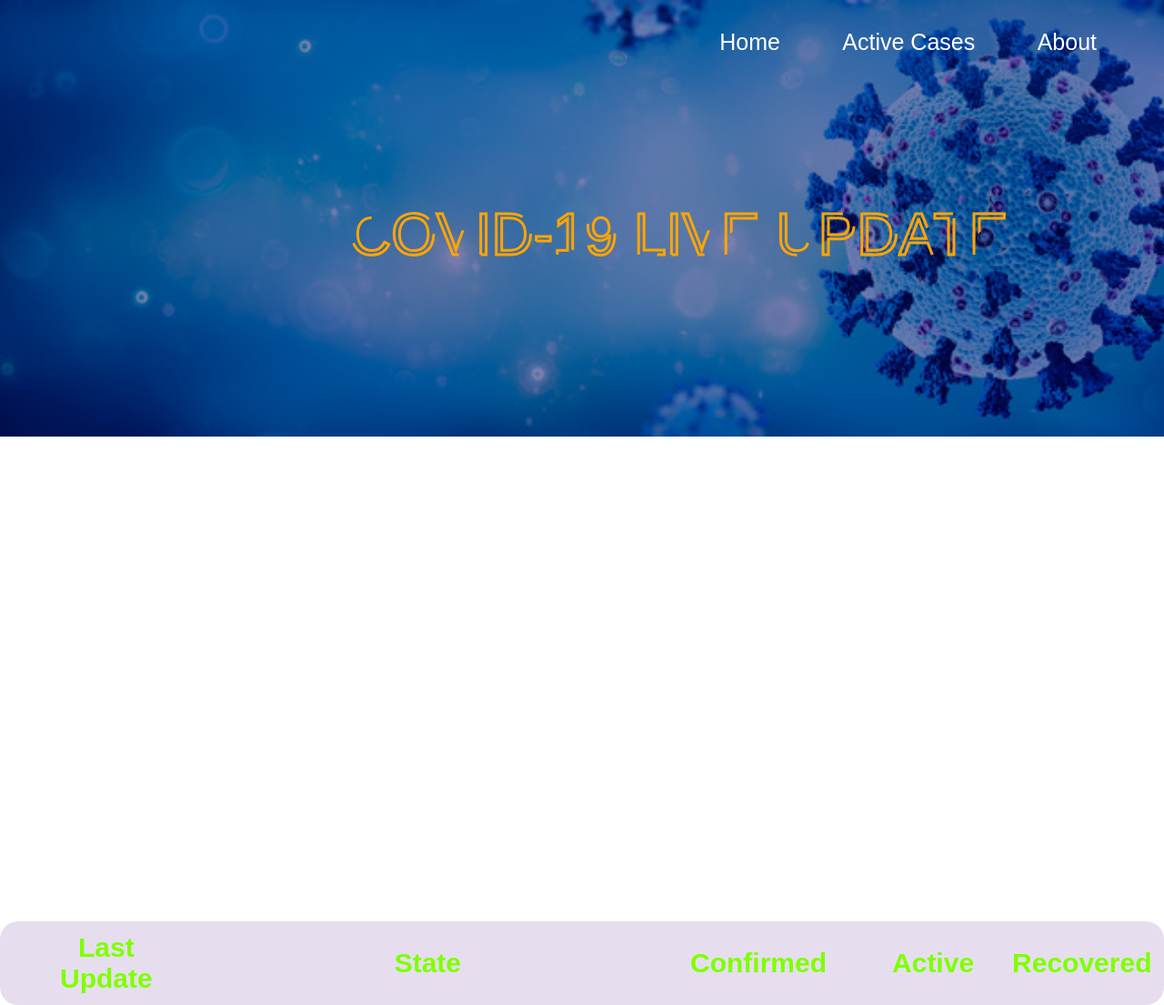
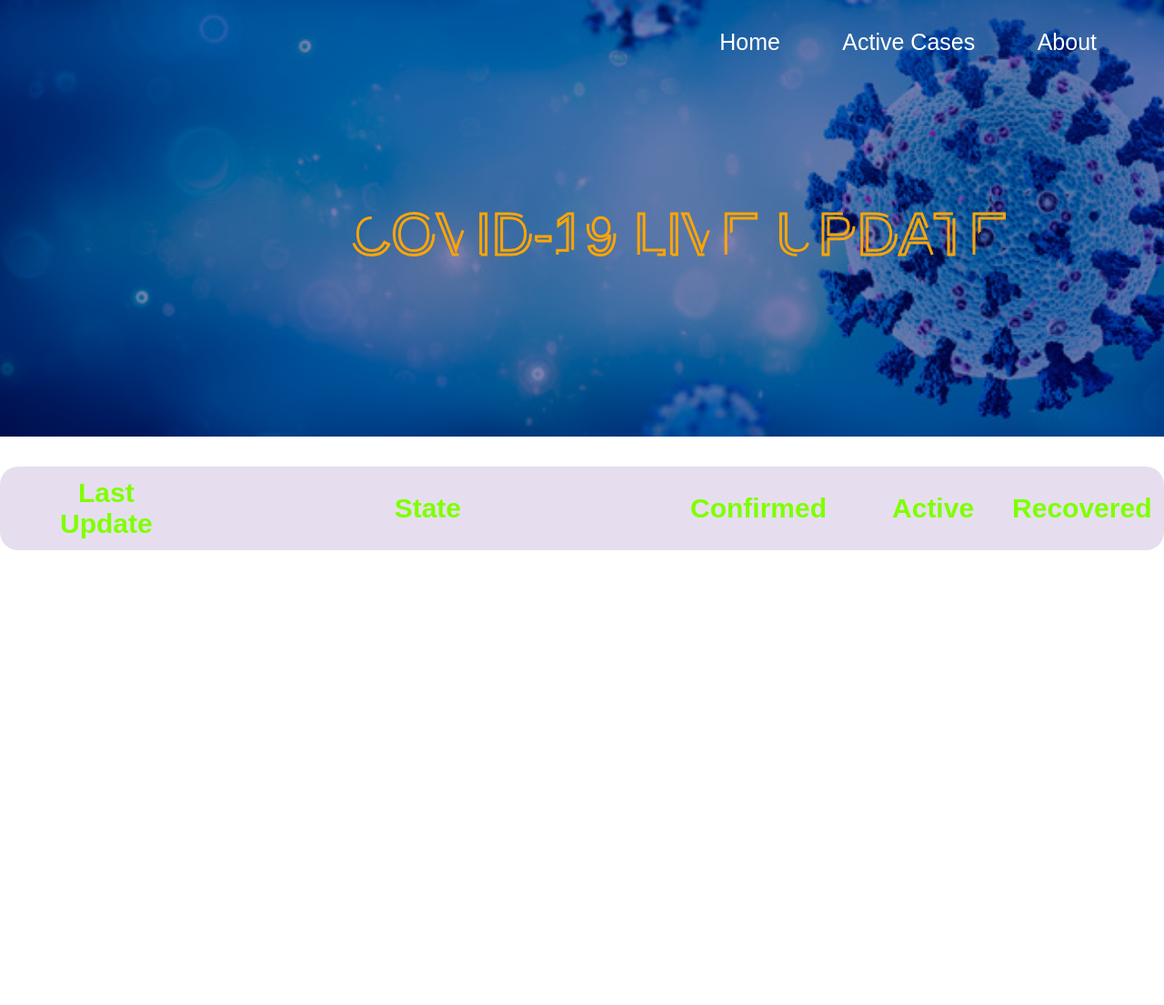
Before and after one commit to sai-ram-kaushik/covid-, a PHP site: page /active.php in a window 1280 px wide; the page is wider, and only the part inside the window is pictured. Shown: that part at 91% size. Run offline with PHP 8.4, Linux system fonts and the light colour scheme; data that the repository does not hold is empty; some libraries are stand-ins or nearby versions.

Commit message:
modified

```diff
--- a/active.html
+++ b/active.html
@@ -25,7 +25,6 @@
             <text x="30%" y="35%">COVID-19 LIVE UPDATE</text>
         </svg>
         </header>
-        <h1>COVID-19 LIVE UPDATE OF INDIA</h1>
     <div class="container">
     <table class="liveupdate">
 
--- a/css/active.css
+++ b/css/active.css
@@ -9,6 +9,7 @@ header{
     background-position: center;
     height: 60vh;
     display: flex;
+
 }
 nav{
     position: fixed;
@@ -19,6 +20,7 @@ nav ul{
     float: right;
     margin: 0;
     padding-right: 42px;
+    z-index: -2;
 }
 nav ul li{
     display: inline-block;
@@ -41,6 +43,7 @@ h1{
     text-align: center;
     padding-top: 350px;
     color: #fff;
+    opacity: 0.1;
 }
 nav.black{
     background: #000;
@@ -99,5 +102,9 @@ svg text{
 .container{
     background-color:rgb(230, 222, 238);
     border-radius: 20px;
-    margin: 0;
+    margin-top: 0px;
+    /* display: flex; */
+    z-index: -1;
+    transform: translateY(-500px);
+    position:relative;
 }
--- a/css/style.css
+++ b/css/style.css
@@ -44,7 +44,6 @@ h1{
 nav.black{
     background:#000;
     border-radius: 5px;
-    opacity:0.6;
 }
 nav ul li a:hover{
     color: grey;
```
